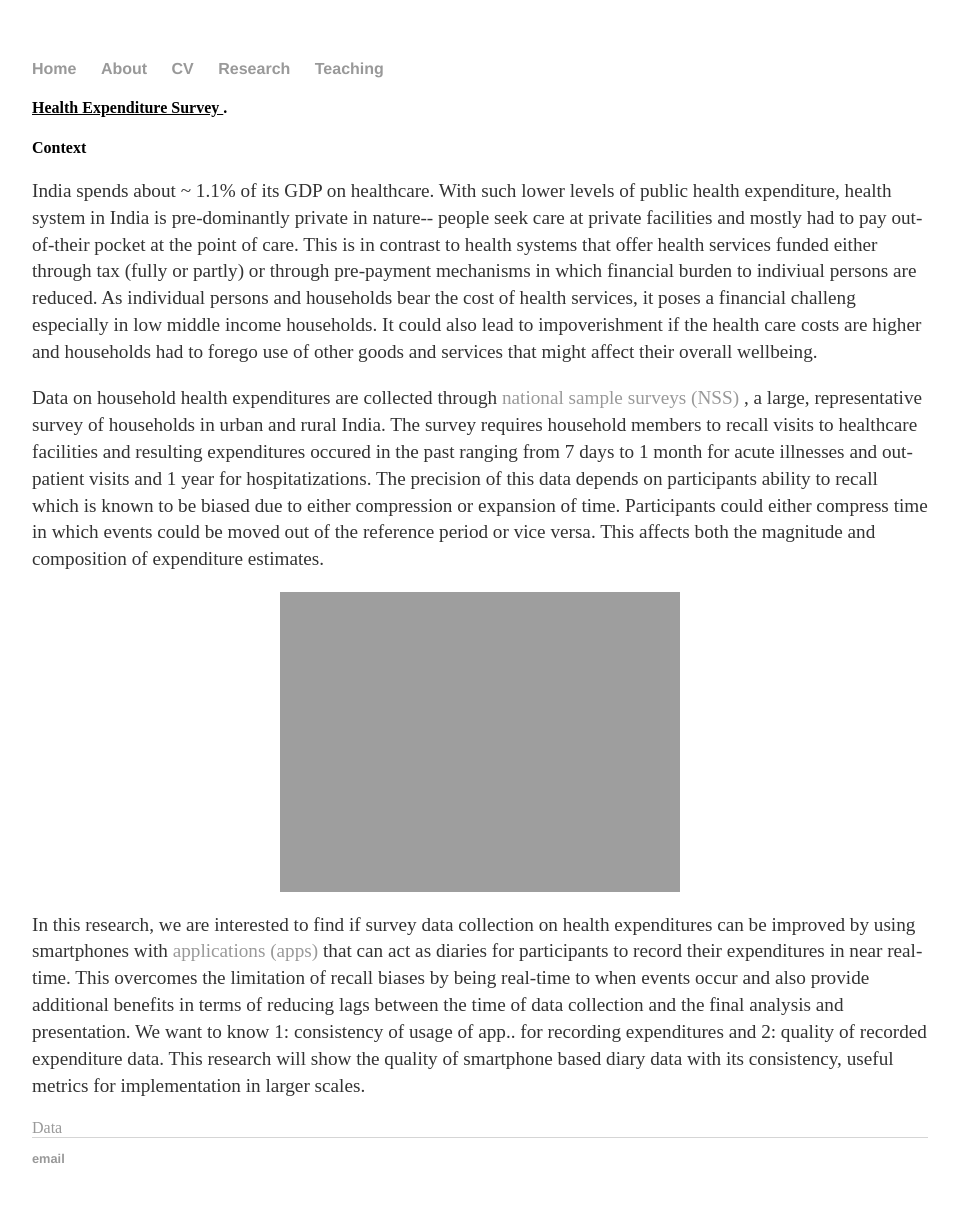
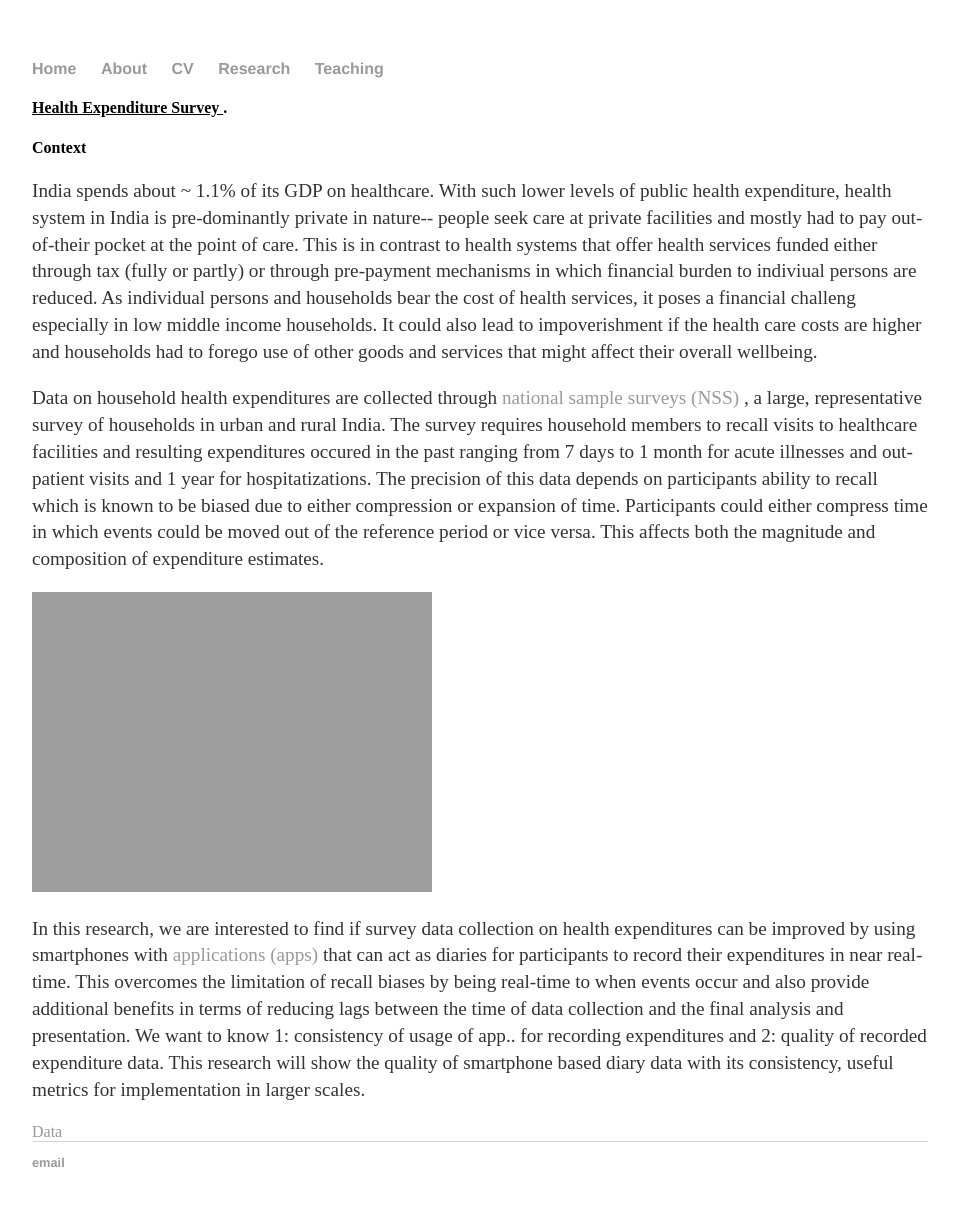
Before and after one commit to psp6/psp6.github.io, a Jekyll site: the page built from research/index.html, in a window 1280 px wide. Shown: the whole page, without its empty margins (160-1119 px from the left). Built offline with Jekyll 4.4.1, drawn with Linux system fonts in a browser that asks for light colours.

Commit message:
Update index.html

```diff
--- a/research/index.html
+++ b/research/index.html
@@ -15,7 +15,7 @@ title: research
    <p> Data on household health expenditures are collected through <a href = ""> national sample surveys (NSS) </a> , a large,    representative survey of households in urban and rural India. The survey requires household members to recall visits to healthcare facilities and resulting expenditures occured in the past ranging from 7 days to 1 month for acute illnesses and out-patient visits and 1 year for hospitatizations. The precision of this data depends on participants ability to recall which is known to be biased due to either compression or expansion of time. Participants could either compress time in which events could be moved out of the reference period or vice versa. This affects both the magnitude and composition of expenditure estimates.
   </p>
 
-  <img src = "Vellore+HUD+Map.JPEG" style="display: block;margin:auto;"/>
+  <img src = "Vellore+HUD+Map.JPEG">
 
   <p> In this research, we are interested to find if survey data collection on health expenditures can be improved by using smartphones with <a href = ""> applications (apps) </a> that can act as diaries for participants to record their expenditures in near real-time. This overcomes the limitation of recall biases by being real-time to when events occur and also provide additional benefits in terms of reducing lags between the time of data collection and the final analysis and presentation. We want to know 1: consistency of usage of app.. for recording expenditures and 2: quality of recorded expenditure data. This research will show the quality of smartphone based diary data with its consistency, useful metrics for implementation in larger scales.    </p>
 
```
